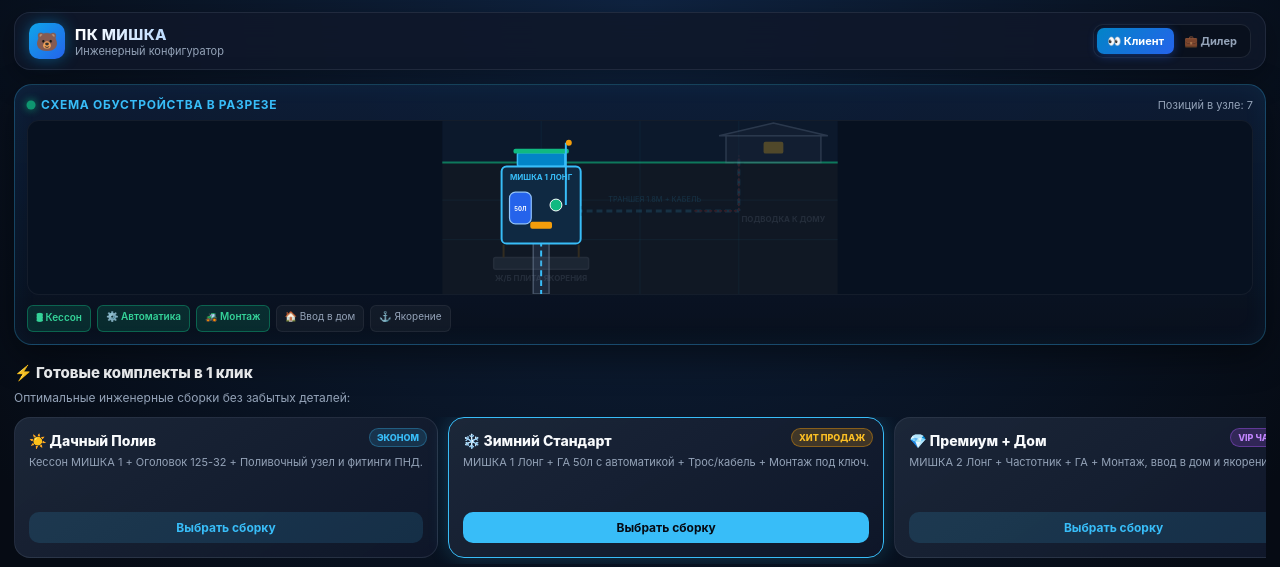
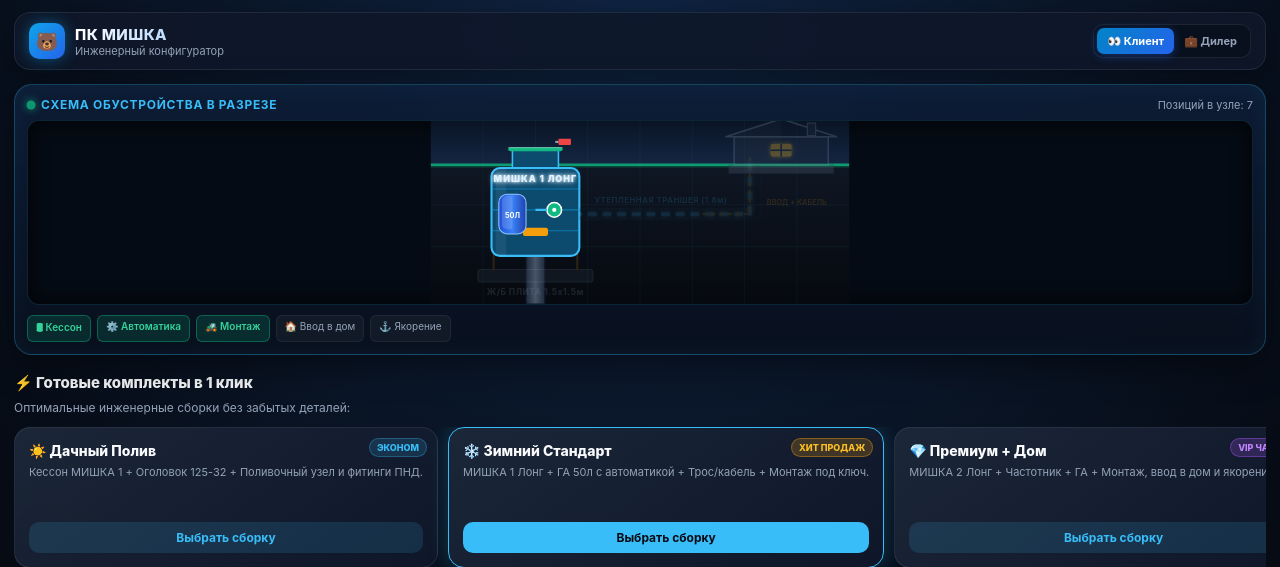
Before and after one commit to alexeimachnev-alt/MishkaPRO, a Python web app: template templates/index.html in a window 1280 px wide. Shown: the top 567 px of the page. Run offline with Jinja, Linux system fonts and the light colour scheme; the template is opened without the code that fills it, so the values that code supplies are empty; some libraries are stand-ins or nearby versions.

Commit message:
Add files via upload

```diff
--- a/templates/index.html
+++ b/templates/index.html
@@ -17,17 +17,27 @@
         .mode-switch { display: flex; background: #09101d; border: 1px solid var(--border-subtle); border-radius: 10px; padding: 3px; }
         .mode-btn { border: none; background: transparent; color: var(--text-secondary); font-size: 11px; font-weight: 700; padding: 6px 10px; border-radius: 7px; cursor: pointer; transition: all 0.25s ease; }
         .mode-btn.active { background: linear-gradient(135deg, #0284c7, #2563eb); color: #fff; box-shadow: 0 2px 10px rgba(37, 99, 235, 0.4); }
+
         .blueprint-card { background: linear-gradient(180deg, rgba(14, 30, 56, 0.85) 0%, rgba(9, 16, 29, 0.95) 100%); border: 1px solid rgba(56, 189, 248, 0.28); border-radius: 18px; padding: 12px; margin-bottom: 18px; position: relative; box-shadow: 0 12px 35px rgba(0, 0, 0, 0.45), inset 0 0 25px rgba(56, 189, 248, 0.06); }
         .blueprint-head { display: flex; justify-content: space-between; align-items: center; margin-bottom: 8px; }
         .blueprint-title { font-size: 12px; font-weight: 700; color: var(--accent-blue); text-transform: uppercase; letter-spacing: 0.7px; display: flex; align-items: center; gap: 6px; }
         .live-dot { width: 8px; height: 8px; background: var(--accent-emerald); border-radius: 50%; box-shadow: 0 0 8px var(--accent-emerald); animation: pulse 1.8s infinite; }
         @keyframes pulse { 0%, 100% { transform: scale(1); opacity: 1; } 50% { transform: scale(1.3); opacity: 0.5; } }
-        .svg-container { width: 100%; height: 175px; border-radius: 12px; overflow: hidden; background: #071120; border: 1px solid rgba(255, 255, 255, 0.05); }
+
+        /* ОБНОВЛЕННЫЙ SVG КОНТЕЙНЕР И АНИМАЦИИ */
+        .svg-container { width: 100%; height: 185px; border-radius: 12px; overflow: hidden; background: #050b14; border: 1px solid rgba(56, 189, 248, 0.15); box-shadow: inset 0 0 20px rgba(0,0,0,0.8); }
+        .water-flow { stroke-dasharray: 8 6; animation: flow 1s linear infinite; }
+        .cable-flow { stroke-dasharray: 4 4; animation: flow-reverse 1.5s linear infinite; }
+        @keyframes flow { to { stroke-dashoffset: -14; } }
+        @keyframes flow-reverse { to { stroke-dashoffset: 8; } }
+
         .scheme-badges { display: flex; flex-wrap: wrap; gap: 6px; margin-top: 10px; }
         .s-badge { font-size: 10px; padding: 4px 8px; border-radius: 6px; background: rgba(255, 255, 255, 0.04); color: var(--text-secondary); border: 1px solid rgba(255, 255, 255, 0.06); transition: all 0.25s; }
         .s-badge.active { background: rgba(16, 185, 129, 0.16); color: #34d399; border-color: rgba(16, 185, 129, 0.4); font-weight: 600; }
+
         .sec-title { font-size: 15px; font-weight: 800; margin: 18px 0 8px; display: flex; align-items: center; justify-content: space-between; }
         .sec-sub { font-size: 12px; color: var(--text-secondary); margin-bottom: 12px; }
+
         .presets-scroll { display: flex; gap: 10px; overflow-x: auto; padding-bottom: 6px; scrollbar-width: none; }
         .presets-scroll::-webkit-scrollbar { display: none; }
         .preset-card { min-width: 225px; background: linear-gradient(145deg, rgba(30, 41, 59, 0.9), rgba(15, 23, 42, 0.95)); border: 1px solid var(--border-subtle); border-radius: 16px; padding: 14px; flex-shrink: 0; position: relative; cursor: pointer; transition: all 0.25s ease; }
@@ -40,10 +50,12 @@
         .preset-items { font-size: 11px; color: var(--text-secondary); line-height: 1.35; margin-bottom: 12px; min-height: 45px; }
         .preset-btn { width: 100%; padding: 8px; border-radius: 10px; border: none; background: rgba(56, 189, 248, 0.14); color: var(--accent-blue); font-weight: 700; font-size: 12px; cursor: pointer; }
         .preset-card.selected .preset-btn { background: var(--accent-blue); color: #060b14; }
+
         .cat-tabs { display: flex; gap: 6px; margin-bottom: 12px; overflow-x: auto; scrollbar-width: none; }
         .cat-tabs::-webkit-scrollbar { display: none; }
         .cat-tab { padding: 8px 13px; border-radius: 11px; background: var(--bg-card); border: 1px solid var(--border-subtle); color: var(--text-secondary); font-size: 12px; font-weight: 700; white-space: nowrap; cursor: pointer; transition: 0.2s; }
         .cat-tab.active { background: rgba(56, 189, 248, 0.16); color: #fff; border-color: var(--accent-blue); }
+
         .product-card { background: var(--bg-card); border: 1px solid var(--border-subtle); border-radius: 14px; padding: 12px; margin-bottom: 9px; display: flex; justify-content: space-between; align-items: center; gap: 10px; transition: border-color 0.2s, transform 0.15s; }
         .product-card.in-cart { border-color: rgba(16, 185, 129, 0.5); background: linear-gradient(90deg, rgba(16, 185, 129, 0.08), var(--bg-card)); }
         .prod-info { flex: 1; }
@@ -56,6 +68,7 @@
         .qty-btn { width: 28px; height: 28px; border-radius: 7px; border: none; background: #1e293b; color: #fff; font-size: 15px; font-weight: 700; cursor: pointer; }
         .qty-btn.plus { background: linear-gradient(135deg, #0ea5e9, #2563eb); }
         .qty-num { min-width: 18px; text-align: center; font-size: 13px; font-weight: 800; }
+
         .dealer-panel { background: linear-gradient(145deg, rgba(30, 27, 75, 0.65), rgba(15, 23, 42, 0.9)); border: 1px solid rgba(99, 102, 241, 0.4); border-radius: 16px; padding: 14px; margin-top: 18px; }
         .dealer-panel.hidden { display: none; }
         .dealer-head { display: flex; justify-content: space-between; align-items: center; margin-bottom: 10px; }
@@ -64,12 +77,14 @@
         .form-card { background: var(--bg-card); border: 1px solid var(--border-subtle); border-radius: 16px; padding: 14px; margin-top: 14px; }
         .inp { width: 100%; background: #09101d; border: 1px solid var(--border-subtle); color: #fff; padding: 11px 12px; border-radius: 10px; font-size: 13px; margin-top: 8px; outline: none; }
         .inp:focus { border-color: var(--accent-blue); }
+
         .bottom-dock { position: fixed; bottom: 0; left: 0; right: 0; background: rgba(9, 15, 28, 0.92); backdrop-filter: blur(18px); border-top: 1px solid rgba(56, 189, 248, 0.25); padding: 12px 16px; display: flex; justify-content: space-between; align-items: center; z-index: 50; box-shadow: 0 -10px 30px rgba(0, 0, 0, 0.5); }
         .dock-prices { line-height: 1.3; }
         .dock-sub { font-size: 11px; color: var(--text-secondary); }
         .dock-main { font-size: 18px; font-weight: 900; color: #fff; }
         .dock-main span { color: var(--accent-emerald); }
         .btn-submit { background: linear-gradient(135deg, #10b981, #059669); color: #fff; border: none; padding: 13px 20px; border-radius: 12px; font-size: 14px; font-weight: 800; cursor: pointer; box-shadow: 0 6px 20px rgba(16, 185, 129, 0.4); }
+
         .overlay { display: none; position: fixed; inset: 0; background: rgba(3, 7, 18, 0.84); backdrop-filter: blur(8px); z-index: 100; align-items: center; justify-content: center; padding: 16px; }
         .modal-card { background: #111c2d; border: 1px solid rgba(245, 158, 11, 0.45); border-radius: 18px; padding: 18px; max-width: 390px; width: 100%; max-height: 88vh; overflow-y: auto; box-shadow: 0 20px 50px rgba(0, 0, 0, 0.7); }
         .modal-card.kp-theme { border-color: rgba(56, 189, 248, 0.45); }
@@ -80,8 +95,6 @@
         .btn-blue { background: linear-gradient(135deg, #0ea5e9, #2563eb); color: #fff; }
         .btn-ghost { background: transparent; color: var(--text-secondary); border: 1px solid var(--border-subtle); }
         .kp-sheet { background: #09101d; border: 1px solid var(--border-subtle); border-radius: 12px; padding: 12px; font-size: 12px; line-height: 1.5; margin: 10px 0; white-space: pre-wrap; }
-        .water-flow { stroke-dasharray: 6 4; animation: flow 1s linear infinite; }
-        @keyframes flow { to { stroke-dashoffset: -10; } }
     </style>
 </head>
 <body>
@@ -98,6 +111,7 @@
             <button class="mode-btn" id="btn-mode-dealer" onclick="setMode('dealer')">💼 Дилер</button>
         </div>
     </div>
+
     <div class="blueprint-card">
         <div class="blueprint-head">
             <div class="blueprint-title">
@@ -105,88 +119,159 @@
             </div>
             <span style="font-size: 11px; color: var(--text-secondary);" id="scheme-status">Выберите узел</span>
         </div>
+
+        <!-- КРАСИВАЯ АНИМИРОВАННАЯ SVG СХЕМА -->
         <div class="svg-container">
             <svg viewBox="0 0 400 175" width="100%" height="100%" xmlns="http://www.w3.org/2000/svg">
-                <!-- Небо и грунт -->
-                <rect x="0" y="0" width="400" height="42" fill="#0c192c" />
-                <rect x="0" y="42" width="400" height="133" fill="#101824" />
-                <line x1="0" y1="42" x2="400" y2="42" stroke="#10b981" stroke-width="2" stroke-opacity="0.6" />
+                <defs>
+                    <linearGradient id="skyGrad" x1="0" y1="0" x2="0" y2="1">
+                        <stop offset="0%" stop-color="#091426" />
+                        <stop offset="100%" stop-color="#152642" />
+                    </linearGradient>
+                    <linearGradient id="soilGrad" x1="0" y1="0" x2="0" y2="1">
+                        <stop offset="0%" stop-color="#0f1724" />
+                        <stop offset="100%" stop-color="#05080d" />
+                    </linearGradient>
+                    <linearGradient id="casingGrad" x1="0" y1="0" x2="1" y2="0">
+                        <stop offset="0%" stop-color="#1e293b" />
+                        <stop offset="50%" stop-color="#475569" />
+                        <stop offset="100%" stop-color="#1e293b" />
+                    </linearGradient>
+                    <linearGradient id="tankGrad" x1="0" y1="0" x2="1" y2="0">
+                        <stop offset="0%" stop-color="#1d4ed8" />
+                        <stop offset="50%" stop-color="#3b82f6" />
+                        <stop offset="100%" stop-color="#1e40af" />
+                    </linearGradient>
+                    <!-- Неоновые фильтры свечения -->
+                    <filter id="neonBlue" x="-50%" y="-50%" width="200%" height="200%">
+                        <feGaussianBlur in="SourceGraphic" stdDeviation="1.5" result="blur1" />
+                        <feGaussianBlur in="SourceGraphic" stdDeviation="3" result="blur2" />
+                        <feMerge>
+                            <feMergeNode in="blur2" />
+                            <feMergeNode in="blur1" />
+                            <feMergeNode in="SourceGraphic" />
+                        </feMerge>
+                    </filter>
+                    <filter id="neonOrange" x="-50%" y="-50%" width="200%" height="200%">
+                        <feGaussianBlur in="SourceGraphic" stdDeviation="2" result="blur" />
+                        <feMerge>
+                            <feMergeNode in="blur" />
+                            <feMergeNode in="SourceGraphic" />
+                        </feMerge>
+                    </filter>
+                </defs>
+
+                <!-- Фон: Небо и Земля -->
+                <rect x="0" y="0" width="400" height="42" fill="url(#skyGrad)" />
+                <rect x="0" y="42" width="400" height="143" fill="url(#soilGrad)" />
+
+                <!-- Линия горизонта -->
+                <line x1="0" y1="42" x2="400" y2="42" stroke="#10b981" stroke-width="2.5" stroke-opacity="0.8" />
+                <line x1="0" y1="44" x2="400" y2="44" stroke="#047857" stroke-width="1" stroke-opacity="0.5" />
 
                 <!-- Сетка чертежа -->
-                <g stroke="rgba(56,189,248,0.06)" stroke-width="1">
+                <g stroke="rgba(56,189,248,0.05)" stroke-width="1">
                     <line x1="0" y1="80" x2="400" y2="80" />
                     <line x1="0" y1="120" x2="400" y2="120" />
+                    <line x1="50" y1="0" x2="50" y2="175" />
                     <line x1="100" y1="0" x2="100" y2="175" />
+                    <line x1="150" y1="0" x2="150" y2="175" />
                     <line x1="200" y1="0" x2="200" y2="175" />
+                    <line x1="250" y1="0" x2="250" y2="175" />
                     <line x1="300" y1="0" x2="300" y2="175" />
+                    <line x1="350" y1="0" x2="350" y2="175" />
                 </g>
 
-                <!-- Обсадная труба скважины -->
-                <rect x="92" y="55" width="16" height="120" fill="#1e293b" stroke="#475569" stroke-width="1.5" />
-                <line x1="100" y1="65" x2="100" y2="175" stroke="#38bdf8" stroke-width="2" class="water-flow" />
+                <!-- Скважина (Обсадная труба) -->
+                <rect x="91" y="55" width="18" height="120" fill="url(#casingGrad)" stroke="#0f172a" stroke-width="1" />
+                <!-- Вода из скважины -->
+                <line x1="100" y1="185" x2="100" y2="65" stroke="#38bdf8" stroke-width="2.5" stroke-linecap="round" class="water-flow" filter="url(#neonBlue)" />
 
                 <!-- Ж/Б Плита якорения -->
-                <g id="svg-anchor" opacity="0.15">
-                    <rect x="52" y="138" width="96" height="12" rx="2" fill="#64748b" stroke="#94a3b8" stroke-width="1.5" />
-                    <line x1="62" y1="125" x2="62" y2="138" stroke="#f59e0b" stroke-width="2" />
-                    <line x1="138" y1="125" x2="138" y2="138" stroke="#f59e0b" stroke-width="2" />
-                    <text x="100" y="162" fill="#94a3b8" font-size="8" text-anchor="middle" font-weight="bold">Ж/Б ПЛИТА ЯКОРЕНИЯ</text>
+                <g id="svg-anchor" opacity="0.15" style="transition: opacity 0.4s;">
+                    <rect x="45" y="142" width="110" height="12" rx="3" fill="#475569" stroke="#94a3b8" stroke-width="1" />
+                    <path d="M60 128 L60 142 M140 128 L140 142" stroke="#f59e0b" stroke-width="2" stroke-linecap="round" />
+                    <text x="100" y="166" fill="#94a3b8" font-size="8" text-anchor="middle" font-weight="800" letter-spacing="0.5">Ж/Б ПЛИТА 1.5х1.5м</text>
                 </g>
 
                 <!-- Кессон МИШКА -->
-                <g id="svg-caisson" opacity="0.22">
-                    <rect x="76" y="32" width="48" height="14" rx="2" fill="#0284c7" stroke="#38bdf8" stroke-width="1.5" />
-                    <rect x="72" y="28" width="56" height="5" rx="2" fill="#10b981" />
-                    <rect x="60" y="46" width="80" height="78" rx="5" fill="#0f2942" stroke="#38bdf8" stroke-width="2" />
-                    <text x="100" y="60" fill="#38bdf8" font-size="8" text-anchor="middle" font-weight="bold" id="svg-caisson-label">КЕССОН МИШКА</text>
+                <g id="svg-caisson" opacity="0.22" style="transition: opacity 0.4s;">
+                    <!-- Горловина -->
+                    <path d="M78 28 L122 28 L122 45 L78 45 Z" fill="#0c4a6e" stroke="#38bdf8" stroke-width="1.5" />
+                    <rect x="74" y="25" width="52" height="4" rx="2" fill="#10b981" />
+                    <rect x="74" y="25" width="52" height="1" fill="rgba(255,255,255,0.4)" />
+                    <!-- Основная камера -->
+                    <rect x="58" y="45" width="84" height="84" rx="8" fill="#0c4a6e" stroke="#38bdf8" stroke-width="2" />
+                    <!-- Ребра жесткости -->
+                    <line x1="58" y1="65" x2="142" y2="65" stroke="#0ea5e9" stroke-width="1" opacity="0.5" />
+                    <line x1="58" y1="85" x2="142" y2="85" stroke="#0ea5e9" stroke-width="1" opacity="0.5" />
+                    <line x1="58" y1="105" x2="142" y2="105" stroke="#0ea5e9" stroke-width="1" opacity="0.5" />
+                    <!-- Световой блик объема -->
+                    <rect x="62" y="45" width="10" height="84" fill="rgba(255,255,255,0.06)" />
+
+                    <text x="100" y="58" fill="#e0f2fe" font-size="8.5" text-anchor="middle" font-weight="900" letter-spacing="1" id="svg-caisson-label" filter="url(#neonBlue)">КЕССОН МИШКА</text>
                 </g>
 
-                <!-- Автоматика и ГА -->
-                <g id="svg-automation" opacity="0.18">
-                    <rect x="89" y="102" width="22" height="7" rx="2" fill="#f59e0b" />
-                    <rect x="68" y="72" width="22" height="32" rx="6" fill="#2563eb" stroke="#93c5fd" stroke-width="1.2" />
-                    <text x="79" y="91" fill="#fff" font-size="6" text-anchor="middle" font-weight="bold" id="svg-ga-label">ГА</text>
-                    <circle cx="115" cy="85" r="6" fill="#10b981" stroke="#fff" stroke-width="1" />
+                <!-- Автоматика -->
+                <g id="svg-automation" opacity="0.18" style="transition: opacity 0.4s;">
+                    <!-- Оголовок -->
+                    <rect x="88" y="102" width="24" height="8" rx="2" fill="#f59e0b" />
+                    <!-- Синий Бак ГА -->
+                    <rect x="65" y="70" width="26" height="38" rx="8" fill="url(#tankGrad)" stroke="#93c5fd" stroke-width="1" />
+                    <path d="M 68 75 Q 70 70 78 72 L 78 103 Q 70 105 68 100 Z" fill="rgba(255,255,255,0.15)" />
+                    <text x="78" y="93" fill="#ffffff" font-size="7" text-anchor="middle" font-weight="bold" id="svg-ga-label">ГА</text>
+                    <!-- Реле и Манометр -->
+                    <circle cx="118" cy="85" r="7" fill="#10b981" stroke="#fff" stroke-width="1.5" />
+                    <circle cx="118" cy="85" r="2" fill="#fff" />
+                    <line x1="100" y1="85" x2="111" y2="85" stroke="#38bdf8" stroke-width="2" />
                 </g>
 
                 <!-- Летний полив -->
-                <g id="svg-summer-tap" opacity="0.2">
-                    <line x1="125" y1="85" x2="125" y2="22" stroke="#38bdf8" stroke-width="2" />
-                    <circle cx="128" cy="22" r="3" fill="#f59e0b" />
+                <g id="svg-summer-tap" opacity="0.2" style="transition: opacity 0.4s;">
+                    <path d="M125 85 L125 20" stroke="#38bdf8" stroke-width="2.5" class="water-flow" filter="url(#neonBlue)" />
+                    <rect x="122" y="17" width="12" height="6" rx="1" fill="#ef4444" />
+                    <rect x="119" y="19" width="3" height="2" fill="#94a3b8" />
                 </g>
 
-                <!-- Траншея с водопроводом и греющим кабелем к дому -->
-                <g id="svg-trench" opacity="0.15">
-                    <!-- Горизонтальная траншея -->
-                    <rect x="140" y="86" width="160" height="10" fill="#0c192c" />
-                    <!-- Вертикальная шахта (ввод через фундамент) -->
-                    <rect x="295" y="42" width="10" height="44" fill="#0c192c" />
+                <!-- Траншея в дом -->
+                <g id="svg-trench" opacity="0.15" style="transition: opacity 0.4s;">
+                    <!-- Вырез грунта -->
+                    <path d="M 142 84 L 305 84 L 305 42 L 315 42 L 315 94 L 142 94 Z" fill="#060f1c" stroke="#1e293b" stroke-width="1" />
+                    <!-- Водопроводная труба -->
+                    <path d="M 142 89 L 305 89 L 305 35" fill="none" stroke="#38bdf8" stroke-width="3" stroke-linejoin="round" class="water-flow" filter="url(#neonBlue)" />
+                    <!-- Греющий кабель (неоновый пунктир) -->
+                    <path d="M 255 89 L 305 89 L 305 35" fill="none" stroke="#f59e0b" stroke-width="1.5" class="cable-flow" filter="url(#neonOrange)" stroke-linejoin="round" />
+                    <!-- Оболочка утеплителя (визуально) -->
+                    <path d="M 160 85 L 295 85" stroke="#475569" stroke-width="1" stroke-dasharray="2 2" opacity="0.5" />
+                    <path d="M 160 93 L 295 93" stroke="#475569" stroke-width="1" stroke-dasharray="2 2" opacity="0.5" />
 
-                    <!-- Труба горизонтальная -->
-                    <line x1="140" y1="91" x2="300" y2="91" stroke="#38bdf8" stroke-width="3" class="water-flow" />
-                    <!-- Труба вертикальная в дом -->
-                    <line x1="300" y1="91" x2="300" y2="35" stroke="#38bdf8" stroke-width="3" class="water-flow" />
-
-                    <!-- Греющий кабель горизонтальный -->
-                    <line x1="255" y1="91" x2="300" y2="91" stroke="#ef4444" stroke-width="1.8" stroke-dasharray="3 2" />
-                    <!-- Греющий кабель вертикальный -->
-                    <line x1="300" y1="91" x2="300" y2="35" stroke="#ef4444" stroke-width="1.8" stroke-dasharray="3 2" />
-
-                    <text x="215" y="82" fill="#38bdf8" font-size="7.5" text-anchor="middle">ТРАНШЕЯ 1.8М + КАБЕЛЬ</text>
-                    <text x="345" y="102" fill="#94a3b8" font-size="8" text-anchor="middle" font-weight="bold">ПОДВОДКА К ДОМУ</text>
+                    <text x="220" y="78" fill="#38bdf8" font-size="7.5" text-anchor="middle" font-weight="600" letter-spacing="0.5">УТЕПЛЕННАЯ ТРАНШЕЯ (1.8м)</text>
+                    <text x="350" y="80" fill="#f59e0b" font-size="7" text-anchor="middle" font-weight="600">ВВОД + КАБЕЛЬ</text>
                 </g>
 
-                <!-- Контур Дома (Над землей) -->
-                <g id="svg-house" opacity="0.35">
+                <!-- Дом (Над землей) -->
+                <g id="svg-house" opacity="0.35" style="transition: opacity 0.4s;">
+                    <!-- Фундамент -->
+                    <rect x="285" y="42" width="100" height="8" fill="#475569" stroke="#334155" stroke-width="1" />
+                    <!-- Стены -->
+                    <rect x="290" y="15" width="90" height="27" fill="#1e293b" stroke="#64748b" stroke-width="1.5" />
+                    <rect x="290" y="15" width="45" height="27" fill="rgba(255,255,255,0.03)" />
+
                     <!-- Крыша -->
-                    <polygon points="280,15 335,2 390,15" fill="#1e293b" stroke="#64748b" stroke-width="1.5" />
-                    <!-- Основное здание (начинается на уровне y=42) -->
-                    <rect x="287" y="15" width="96" height="27" fill="#1e293b" stroke="#64748b" stroke-width="1.5" />
-                    <!-- Окно -->
-                    <rect x="325" y="21" width="20" height="12" rx="2" fill="#fbbf24" opacity="0.8" />
+                    <path d="M 282 15 L 335 -2 L 388 15 Z" fill="#0f172a" stroke="#64748b" stroke-width="1.5" stroke-linejoin="round" />
+                    <path d="M 282 15 L 335 -2 L 335 15 Z" fill="rgba(255,255,255,0.05)" />
+
+                    <!-- Дымоход -->
+                    <rect x="360" y="2" width="8" height="12" fill="#1e293b" stroke="#64748b" stroke-width="1" />
+
+                    <!-- Неоновое окно с расстекловкой -->
+                    <rect x="325" y="22" width="20" height="12" rx="2" fill="#fbbf24" filter="url(#neonOrange)" opacity="0.85" />
+                    <line x1="335" y1="22" x2="335" y2="34" stroke="#1e293b" stroke-width="1.5" />
+                    <line x1="325" y1="28" x2="345" y2="28" stroke="#1e293b" stroke-width="1.5" />
                 </g>
             </svg>
         </div>
+
         <div class="scheme-badges">
             <span class="s-badge" id="b-caisson">🛢 Кессон</span>
             <span class="s-badge" id="b-auto">⚙️ Автоматика</span>
@@ -195,6 +280,7 @@
             <span class="s-badge" id="b-anchor">⚓️ Якорение</span>
         </div>
     </div>
+
     <div class="sec-title"><span>⚡ Готовые комплекты в 1 клик</span></div>
     <div class="sec-sub">Оптимальные инженерные сборки без забытых деталей:</div>
     <div class="presets-scroll">
@@ -361,16 +447,19 @@
         const hasCaisson = cart.k1 || cart.k2 || cart.k3 || cart.k4;
         const hasAuto = cart.p_ga50 || cart.p_ga100 || cart.p_freq || cart.p_head;
         const hasWork = cart.w_install || cart.w_pump; const hasTrench = cart.w_trench; const hasAnchor = cart.w_anchor;
-        document.getElementById('svg-caisson').setAttribute('opacity', hasCaisson ? '1' : '0.2');
-        document.getElementById('svg-automation').setAttribute('opacity', hasAuto ? '1' : '0.18');
-        document.getElementById('svg-summer-tap').setAttribute('opacity', cart.p_fit ? '1' : '0.2');
-        document.getElementById('svg-trench').setAttribute('opacity', hasTrench ? '1' : '0.15');
-        document.getElementById('svg-house').setAttribute('opacity', hasTrench ? '1' : '0.35');
-        document.getElementById('svg-anchor').setAttribute('opacity', hasAnchor ? '1' : '0.15');
+
+        document.getElementById('svg-caisson').style.opacity = hasCaisson ? '1' : '0.22';
+        document.getElementById('svg-automation').style.opacity = hasAuto ? '1' : '0.18';
+        document.getElementById('svg-summer-tap').style.opacity = cart.p_fit ? '1' : '0.2';
+        document.getElementById('svg-trench').style.opacity = hasTrench ? '1' : '0.15';
+        document.getElementById('svg-house').style.opacity = hasTrench ? '1' : '0.35';
+        document.getElementById('svg-anchor').style.opacity = hasAnchor ? '1' : '0.15';
+
         let cName = 'КЕССОН МИШКА'; if (cart.k1) cName = 'МИШКА 1'; if (cart.k2) cName = 'МИШКА 1 ЛОНГ'; if (cart.k3) cName = 'МИШКА 2 ЛОНГ'; if (cart.k4) cName = 'МИШКА 3 ПРОФИ';
         document.getElementById('svg-caisson-label').textContent = cName;
         let gaText = 'ГА'; if (cart.p_ga50) gaText = '50Л'; if (cart.p_ga100) gaText = '100Л'; if (cart.p_freq) gaText = 'ЧАСТ';
         document.getElementById('svg-ga-label').textContent = gaText;
+
         document.getElementById('b-caisson').classList.toggle('active', !!hasCaisson); document.getElementById('b-auto').classList.toggle('active', !!hasAuto);
         document.getElementById('b-work').classList.toggle('active', !!hasWork); document.getElementById('b-trench').classList.toggle('active', !!hasTrench);
         document.getElementById('b-anchor').classList.toggle('active', !!hasAnchor);
```
